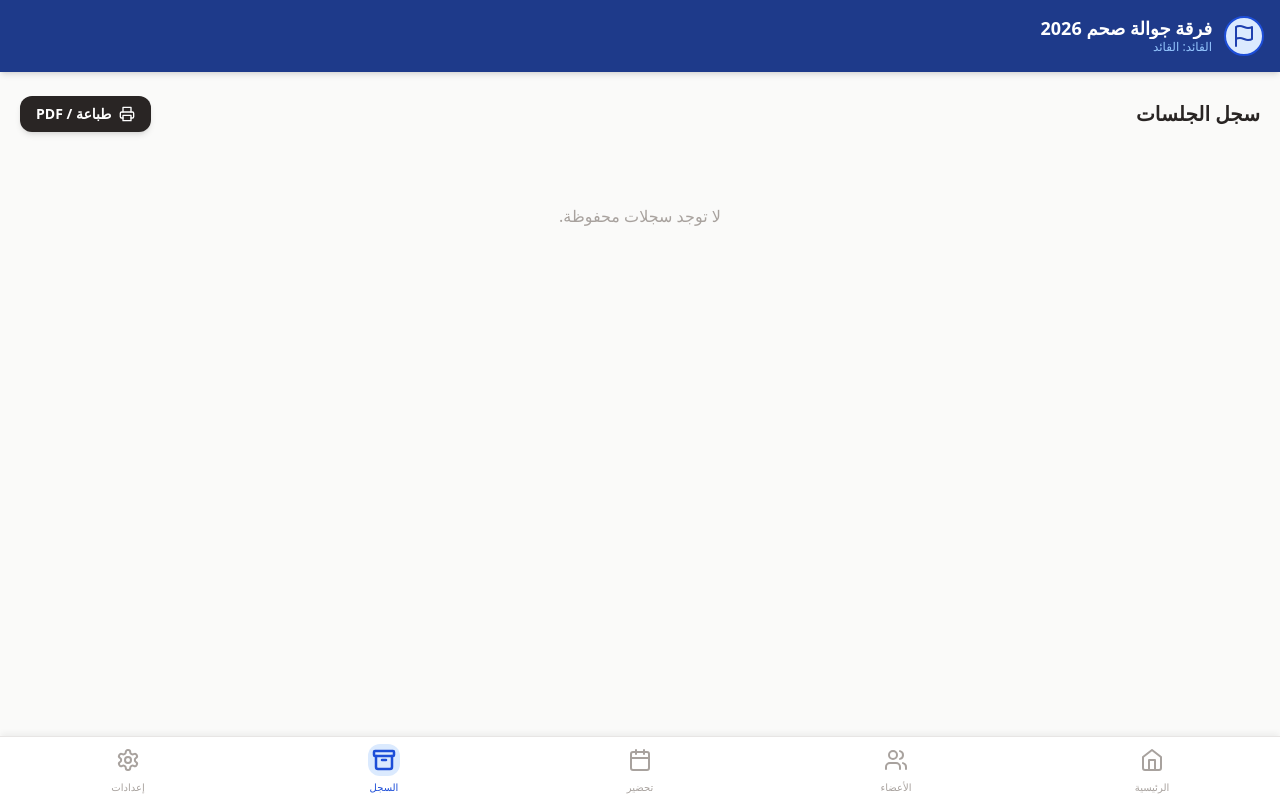
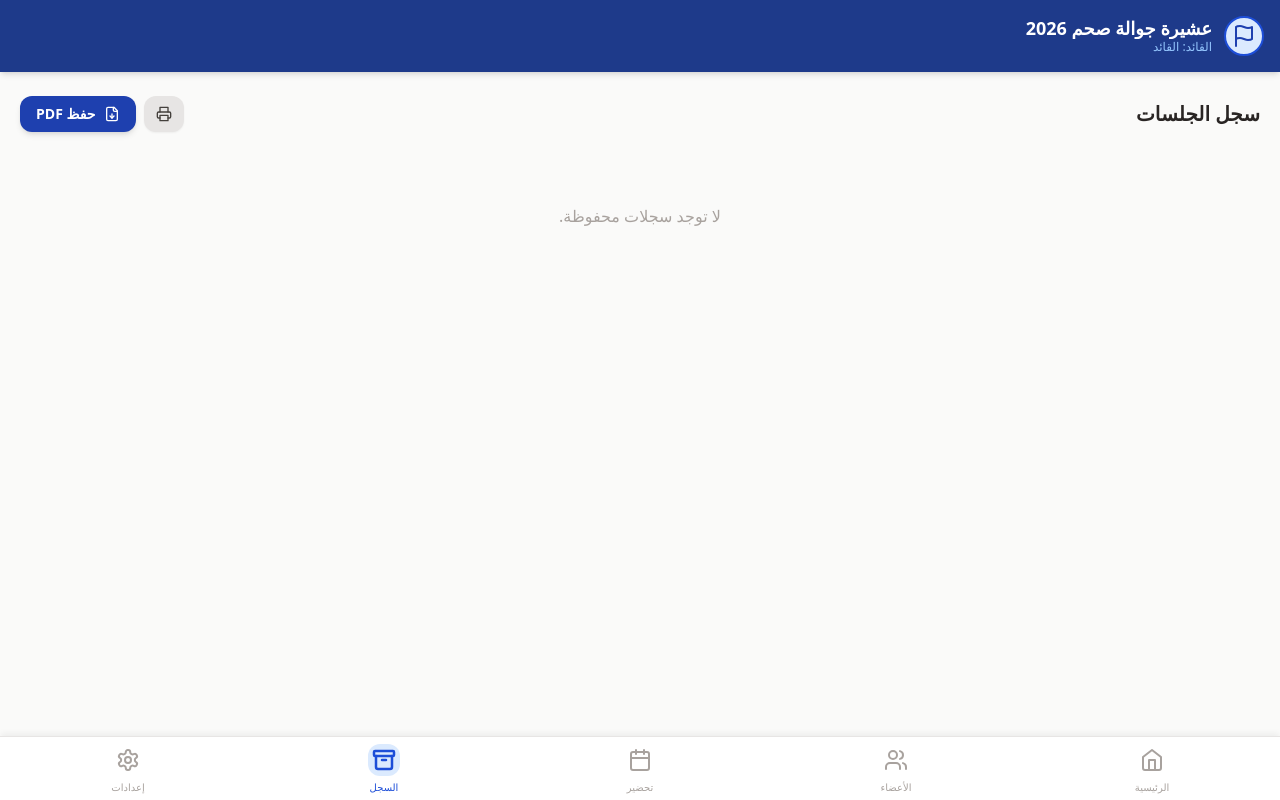
Before and after one commit to alzaabi555/Saham-Scout-Troop-2026, a React (Vite) app: page / in a window 1280 px wide. Both pictures are taken after a click on the button "السجل". Built offline with nearby package versions, Linux system fonts and the light colour scheme.

Commit message:
Add files via upload

```diff
--- a/components/Archive.tsx
+++ b/components/Archive.tsx
@@ -1,5 +1,5 @@
 import React, { useState } from 'react';
-import { ChevronDown, ChevronUp, Trash2, Calendar, Printer } from 'lucide-react';
+import { ChevronDown, ChevronUp, Trash2, Calendar, Printer, FileDown, Loader2 } from 'lucide-react';
 import { Member, MeetingSession, AppSettings } from '../types';
 
 interface ArchiveProps {
@@ -11,6 +11,7 @@ interface ArchiveProps {
 
 const Archive: React.FC<ArchiveProps> = ({ sessions, members, settings, onDeleteSession }) => {
   const [expandedSession, setExpandedSession] = useState<string | null>(null);
+  const [isGeneratingPdf, setIsGeneratingPdf] = useState(false);
 
   const toggleExpand = (id: string) => {
     setExpandedSession(expandedSession === id ? null : id);
@@ -24,8 +25,47 @@ const Archive: React.FC<ArchiveProps> = ({ sessions, members, settings, onDelete
   };
 
   const handlePrint = () => {
-    // This triggers the native iOS print dialog
     window.print();
+  };
+
+  const handleDownloadPDF = () => {
+    const element = document.getElementById('print-content');
+    if (!element) return;
+
+    setIsGeneratingPdf(true);
+
+    // Unhide the element strictly for capture
+    element.classList.remove('hidden');
+    element.classList.add('block');
+
+    const opt = {
+      margin: [10, 10, 10, 10], // mm
+      filename: `تقرير_جوالة_صحم_${new Date().toISOString().split('T')[0]}.pdf`,
+      image: { type: 'jpeg', quality: 0.98 },
+      html2canvas: { scale: 2, useCORS: true, logging: false },
+      // Changed to 'portrait'
+      jsPDF: { unit: 'mm', format: 'a4', orientation: 'portrait' }
+    };
+
+    // @ts-ignore
+    if (window.html2pdf) {
+        // @ts-ignore
+        window.html2pdf().set(opt).from(element).save().then(() => {
+            // Re-hide after generating
+            element.classList.remove('block');
+            element.classList.add('hidden');
+            setIsGeneratingPdf(false);
+        }).catch((err: any) => {
+            console.error(err);
+            alert("حدث خطأ أثناء إنشاء ملف PDF");
+            element.classList.remove('block');
+            element.classList.add('hidden');
+            setIsGeneratingPdf(false);
+        });
+    } else {
+        alert("مكتبة PDF غير محملة، يرجى تحديث الصفحة.");
+        setIsGeneratingPdf(false);
+    }
   };
 
   const getStatus = (session: MeetingSession, memberId: string) => {
@@ -35,20 +75,30 @@ const Archive: React.FC<ArchiveProps> = ({ sessions, members, settings, onDelete
 
   const sortedSessions = [...sessions].sort((a, b) => new Date(b.date).getTime() - new Date(a.date).getTime());
 
-  // Fit to page (Landscape A4 usually handles ~14 columns comfortably)
-  const printSessions = sortedSessions.slice(0, 14);
+  // Fit to page (Portrait A4 usually handles ~10 columns comfortably)
+  const printSessions = sortedSessions.slice(0, 10);
 
   return (
     <div className="space-y-4 pb-20">
       <div className="flex justify-between items-center px-1 sticky top-0 z-10 bg-stone-50 py-2 no-print">
         <h2 className="text-xl font-bold text-stone-800">سجل الجلسات</h2>
-        <button
-            onClick={handlePrint}
-            className="flex items-center bg-stone-800 text-white px-4 py-2 rounded-xl text-sm font-bold shadow-md active:bg-stone-900 transition-colors"
-        >
-            <Printer className="w-4 h-4 ml-2" />
-            طباعة / PDF
-        </button>
+        <div className="flex space-x-2 space-x-reverse">
+            <button
+                onClick={handlePrint}
+                className="flex items-center bg-stone-200 text-stone-700 px-3 py-2 rounded-xl text-sm font-bold shadow-sm active:bg-stone-300 transition-colors"
+                title="طباعة"
+            >
+                <Printer className="w-4 h-4" />
+            </button>
+            <button
+                onClick={handleDownloadPDF}
+                disabled={isGeneratingPdf}
+                className="flex items-center bg-blue-800 text-white px-4 py-2 rounded-xl text-sm font-bold shadow-md active:bg-blue-900 transition-colors disabled:opacity-70"
+            >
+                {isGeneratingPdf ? <Loader2 className="w-4 h-4 ml-2 animate-spin" /> : <FileDown className="w-4 h-4 ml-2" />}
+                حفظ PDF
+            </button>
+        </div>
       </div>
 
       {sortedSessions.length === 0 ? (
@@ -137,57 +187,57 @@ const Archive: React.FC<ArchiveProps> = ({ sessions, members, settings, onDelete
       {/*
           =============================================
           PRINT VIEW / PDF REPORT
-          Visible ONLY when printing (iOS Print Dialog)
+          A4 PORTRAIT Optimized
           =============================================
       */}
-      <div className="hidden print-only bg-white">
+      <div id="print-content" className="hidden print-only bg-white text-black">
          {/* Header */}
-         <div className="flex justify-between items-start mb-4 border-b-2 border-stone-800 pb-2">
+         <div className="flex justify-between items-center mb-6 border-b-2 border-black pb-4">
              <div className="text-right">
-                <h2 className="text-[12px] font-bold text-stone-500">سلطنة عمان</h2>
-                <h1 className="text-lg font-bold text-black mt-0">{settings.troopName}</h1>
-                <p className="text-[10px] text-stone-600">سجل الحضور والغياب لعام 2026</p>
+                <h2 className="text-[12px] font-bold text-stone-600 mb-1">سلطنة عمان</h2>
+                <h1 className="text-xl font-black text-black leading-tight mb-1">{settings.troopName}</h1>
+                <p className="text-[10px] text-stone-600">سجل الحضور لعام 2026</p>
              </div>
 
-             {settings.logoUrl && (
-                 <div className="w-16 h-16 border border-stone-200 rounded-full overflow-hidden mx-auto">
+             {settings.logoUrl ? (
+                 <div className="w-20 h-20 border border-stone-200 rounded-full overflow-hidden mx-4">
                     <img src={settings.logoUrl} className="w-full h-full object-cover" alt="Logo" />
                  </div>
-             )}
+             ) : <div className="w-10"></div>}
 
              <div className="text-left">
-                 <div className="text-[10px] font-bold text-stone-400">القائد المسؤول</div>
-                 <div className="text-[12px] font-bold">{settings.leaderName}</div>
+                 <div className="text-[10px] font-bold text-stone-500">القائد المسؤول</div>
+                 <div className="text-[14px] font-bold text-black">{settings.leaderName}</div>
                  <div className="text-[10px] text-stone-500 mt-1">{new Date().toLocaleDateString('ar-OM')}</div>
              </div>
          </div>
 
          {/* Table */}
          <div className="w-full">
-            <table className="w-full border-collapse border border-stone-400 text-[10px] table-fixed">
+            <table className="w-full border-collapse border border-stone-300 text-[10px] table-fixed">
                 <thead>
-                <tr className="bg-stone-200 text-stone-800">
-                    <th className="border border-stone-400 p-1 w-6 text-center bg-stone-300">#</th>
-                    <th className="border border-stone-400 p-1 text-right w-40 bg-stone-300">الاسم الثلاثي</th>
+                <tr className="bg-stone-100 text-black">
+                    <th className="border border-stone-300 p-1 w-8 text-center bg-stone-200 font-bold">#</th>
+                    <th className="border border-stone-300 p-1 text-right bg-stone-200 font-bold">الاسم</th>
 
-                    {/* Render Session Headers with Day AND Date stacked */}
+                    {/* Render Session Headers with Day AND Date stacked - Portrait Optimized */}
                     {printSessions.map(s => (
-                        <th key={s.id} className="border border-stone-400 p-0 text-center align-middle bg-white w-10">
-                            <div className="flex flex-col items-center justify-center h-full py-1">
-                                {/* Day Name */}
-                                <span className="text-[8px] font-bold text-stone-600 mb-1 leading-none">
+                        <th key={s.id} className="border border-stone-300 p-0 text-center align-middle w-8 h-12">
+                            <div className="flex flex-col items-center justify-center h-full w-full">
+                                {/* Day Name Vertical */}
+                                <span className="text-[9px] font-bold text-stone-600 leading-none block -rotate-90 transform origin-center w-8">
                                     {new Date(s.date).toLocaleDateString('ar-OM', { weekday: 'short' })}
                                 </span>
                                 {/* Date */}
-                                <span className="text-[8px] font-bold text-stone-900 border-t border-stone-300 pt-1 w-full block">
+                                <span className="text-[8px] font-bold text-black border-t border-stone-300 pt-0.5 mt-0.5 w-full block">
                                     {new Date(s.date).toLocaleDateString('ar-OM', { month: 'numeric', day: 'numeric' })}
                                 </span>
                             </div>
                         </th>
                     ))}
 
-                    <th className="border border-stone-400 p-1 w-8 bg-stone-100 text-[9px]">حضور</th>
-                    <th className="border border-stone-400 p-1 w-8 bg-stone-100 text-[9px]">نسبة</th>
+                    <th className="border border-stone-300 p-1 w-8 bg-stone-100 text-[9px] font-bold">ح</th>
+                    <th className="border border-stone-300 p-1 w-9 bg-stone-100 text-[9px] font-bold">%</th>
                 </tr>
                 </thead>
                 <tbody>
@@ -197,9 +247,9 @@ const Archive: React.FC<ArchiveProps> = ({ sessions, members, settings, onDelete
                     const percent = memberSessions.length > 0 ? Math.round((presentCount / memberSessions.length) * 100) : 0;
 
                     return (
-                    <tr key={member.id} className="break-inside-avoid odd:bg-white even:bg-stone-50">
-                        <td className="border border-stone-400 p-1 text-center font-bold text-stone-500">{idx + 1}</td>
-                        <td className="border border-stone-400 p-1 font-bold text-stone-900 whitespace-nowrap overflow-hidden text-ellipsis">{member.name}</td>
+                    <tr key={member.id} className="break-inside-avoid odd:bg-white even:bg-stone-50" style={{ height: '24px' }}>
+                        <td className="border border-stone-300 p-0 text-center font-bold text-stone-500">{idx + 1}</td>
+                        <td className="border border-stone-300 px-2 py-0 font-bold text-black whitespace-nowrap overflow-hidden text-ellipsis text-right">{member.name}</td>
 
                         {memberSessions.map(session => {
                             const st = getStatus(session, member.id);
@@ -207,24 +257,24 @@ const Archive: React.FC<ArchiveProps> = ({ sessions, members, settings, onDelete
                             let cellClass = "";
 
                             if (st === 'present') {
-                                content = <span className="text-green-800 font-bold text-[10px]">✓</span>;
-                                cellClass = "bg-green-50";
+                                content = <span className="text-green-700 font-bold text-[12px]">✓</span>;
+                                cellClass = "bg-green-50/50";
                             } else if (st === 'absent') {
                                 content = <span className="text-red-600 font-bold text-[10px]">✕</span>;
-                                cellClass = "bg-red-50";
+                                cellClass = "bg-red-50/50";
                             } else if (st === 'excused') {
                                 content = <span className="text-amber-600 font-bold text-[10px]">ع</span>;
-                                cellClass = "bg-amber-50";
+                                cellClass = "bg-amber-50/50";
                             }
 
                             return (
-                                <td key={session.id} className={`border border-stone-400 p-0 text-center align-middle h-6 ${cellClass}`}>
+                                <td key={session.id} className={`border border-stone-300 p-0 text-center align-middle ${cellClass}`}>
                                     {content}
                                 </td>
                             );
                         })}
-                        <td className="border border-stone-400 p-1 text-center font-bold">{presentCount}</td>
-                        <td className="border border-stone-400 p-1 text-center font-bold bg-stone-100">{percent}%</td>
+                        <td className="border border-stone-300 p-0 text-center font-bold">{presentCount}</td>
+                        <td className="border border-stone-300 p-0 text-center font-bold bg-stone-100">{percent}%</td>
                     </tr>
                     );
                 })}
@@ -233,16 +283,24 @@ const Archive: React.FC<ArchiveProps> = ({ sessions, members, settings, onDelete
          </div>
 
          {/* Legend / Footer */}
-         <div className="mt-2 flex items-center justify-between text-[8px] text-stone-600 border-t border-stone-300 pt-1">
-             <div className="flex gap-3">
-                 <div className="flex items-center"><span className="w-2 h-2 bg-green-50 border border-stone-300 flex items-center justify-center text-[6px] ml-1">✓</span> حاضر</div>
-                 <div className="flex items-center"><span className="w-2 h-2 bg-red-50 border border-stone-300 flex items-center justify-center text-[6px] ml-1">✕</span> غائب</div>
-                 <div className="flex items-center"><span className="w-2 h-2 bg-amber-50 border border-stone-300 flex items-center justify-center text-[6px] ml-1">ع</span> عذر</div>
+         <div className="mt-4 flex items-center justify-between text-[10px] text-stone-600 border-t-2 border-stone-300 pt-2 break-inside-avoid">
+             <div className="flex gap-4">
+                 <div className="flex items-center"><span className="text-green-700 font-bold mx-1">✓</span> حاضر</div>
+                 <div className="flex items-center"><span className="text-red-600 font-bold mx-1">✕</span> غائب</div>
+                 <div className="flex items-center"><span className="text-amber-600 font-bold mx-1">ع</span> عذر</div>
              </div>
-             <div className="flex gap-10">
-                 <div>توقيع القائد: ................................</div>
-                 <div>يعتمد، مشرف الجوالة: ................................</div>
-             </div>
+         </div>
+
+         {/* Signatures */}
+         <div className="grid grid-cols-3 gap-4 mt-8 px-2 text-center break-inside-avoid">
+            <div>
+                <p className="text-[10px] text-stone-500 mb-1">منسق العشيرةوامين السر </p>
+                <p className="font-bold text-black text-sm">{settings.coordinatorName}</p>
+            </div>
+            <div>
+                <p className="text-[10px] text-stone-500 mb-1">القائد</p>
+                <p className="font-bold text-black text-sm">{settings.leaderName}</p>
+            </div>
          </div>
       </div>
     </div>
--- a/utils/storage.ts
+++ b/utils/storage.ts
@@ -8,7 +8,9 @@ const KEYS = {
 
 const defaultSettings: AppSettings = {
   leaderName: 'القائد',
-  troopName: 'فرقة جوالة صحم 2026',
+  coordinatorName: '',
+  secretaryName: '',
+  troopName: 'عشيرة جوالة صحم 2026',
   logoUrl: null,
 };
 
```
Also changed, not shown: components/Settings.tsx (+19 -2 lines).
